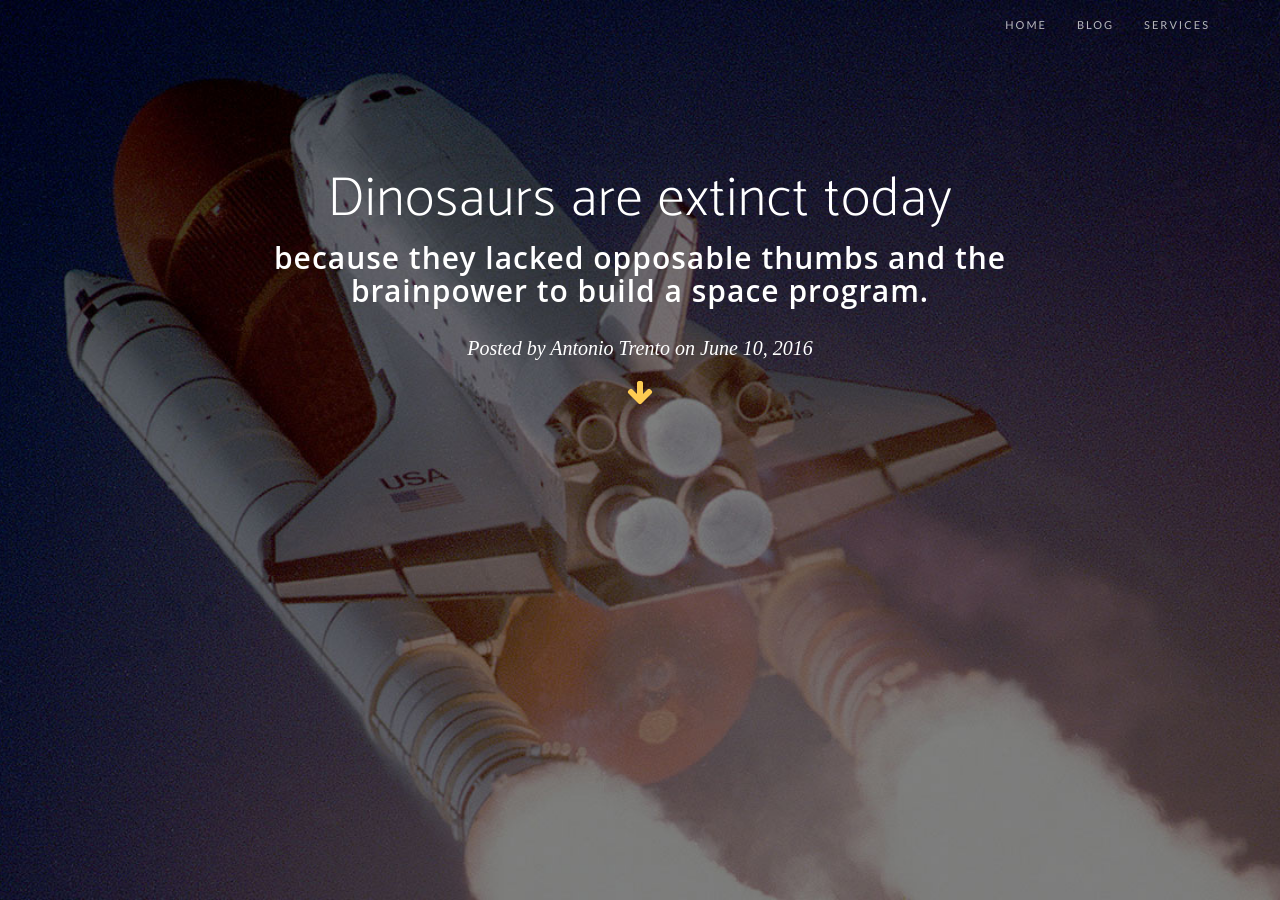
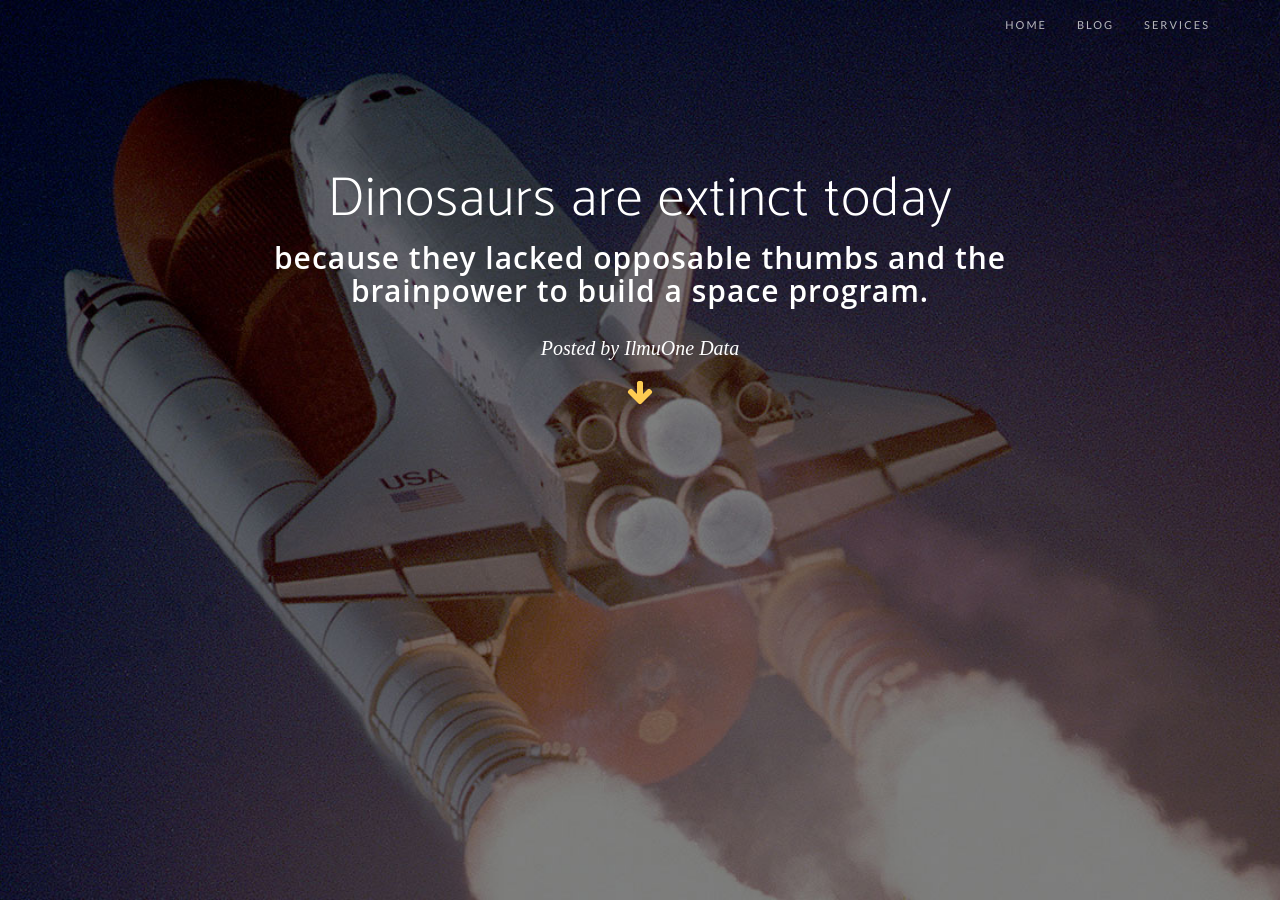
Before and after one commit to charlest7/adanamanya.github.io, a Jekyll site: the page built from _posts/2016-06-10-dinosaurs.markdown, in a window 1280 px wide and 900 px high. Built offline with Jekyll 4.4.1, drawn with Linux system fonts in a browser that asks for light colours; nearby versions of some CDN libraries; some web fonts are replaced; a style sheet for code colours, icons or effects is not loaded.

Commit message:
Update post.html

```diff
--- a/_layouts/post.html
+++ b/_layouts/post.html
@@ -12,7 +12,7 @@ layout: default
                 {% if page.subtitle %}
                 <h2 class="subheading">{{ page.subtitle }}</h2>
                 {% endif %}
-                <p class="meta">Posted by {% if page.author %}{{ page.author }}{% endif %}  on {{ page.date | date: "%B %-d, %Y" }}</p>
+                <p class="meta">Posted by IlmuOne Data</p>
                 <a href="#post" class="page-scroll"><i class="fa fa-fw fa-2x fa-arrow-down"></i></a>
               </div>
             </div>
```
